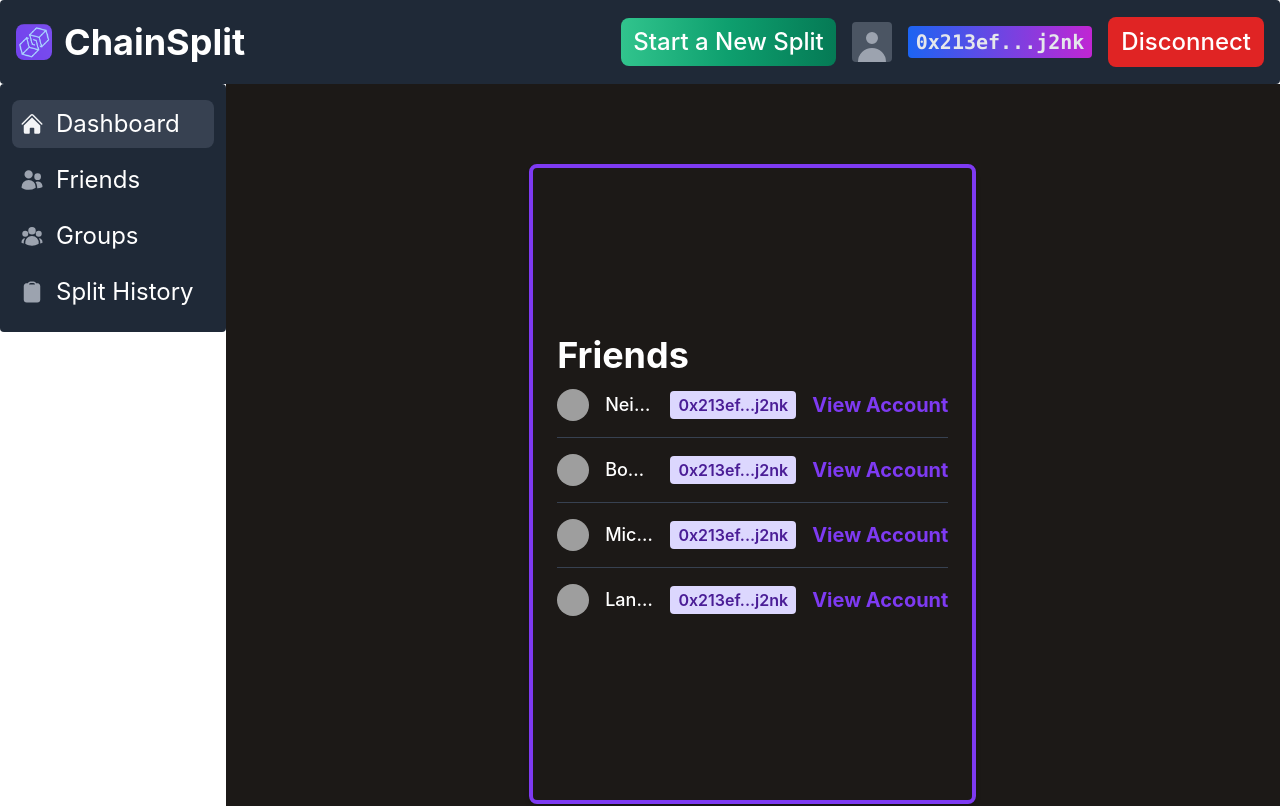
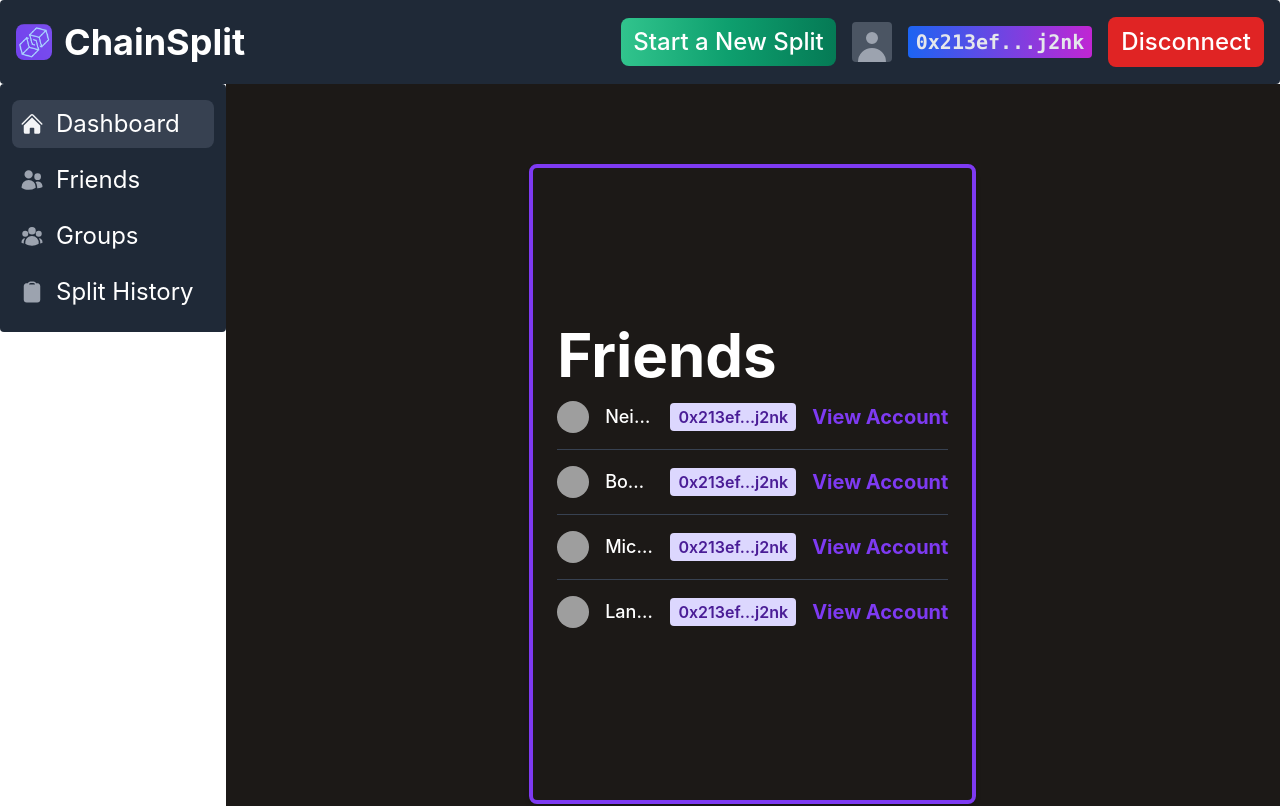
Before and after one commit to karan2605/Chain-Split, a React (Create React App) app: page /friends in a window 1280 px wide. Shown: the top 806 px of the page. Built offline with nearby package versions, Linux system fonts and the light colour scheme; grey boxes are pictures that could not be loaded.

Commit message:
increased title text size

```diff
--- a/src/components/Friends.js
+++ b/src/components/Friends.js
@@ -17,7 +17,7 @@ const Friends = () => {
             }
           >
             <div className="flex flex-col justify-between">
-                <h1 className="text-4xl font-bold leading-none text-gray-900 dark:text-white justify-start">
+                <h1 className="text-6xl font-bold leading-none text-gray-900 dark:text-white justify-start">
                     Friends
                 </h1>
               <div className="flow-root">
```
